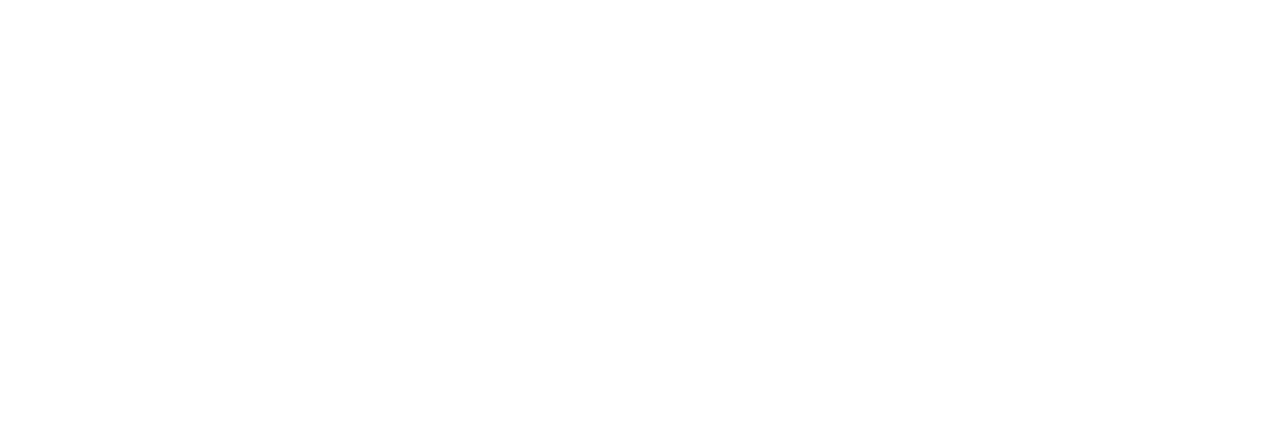
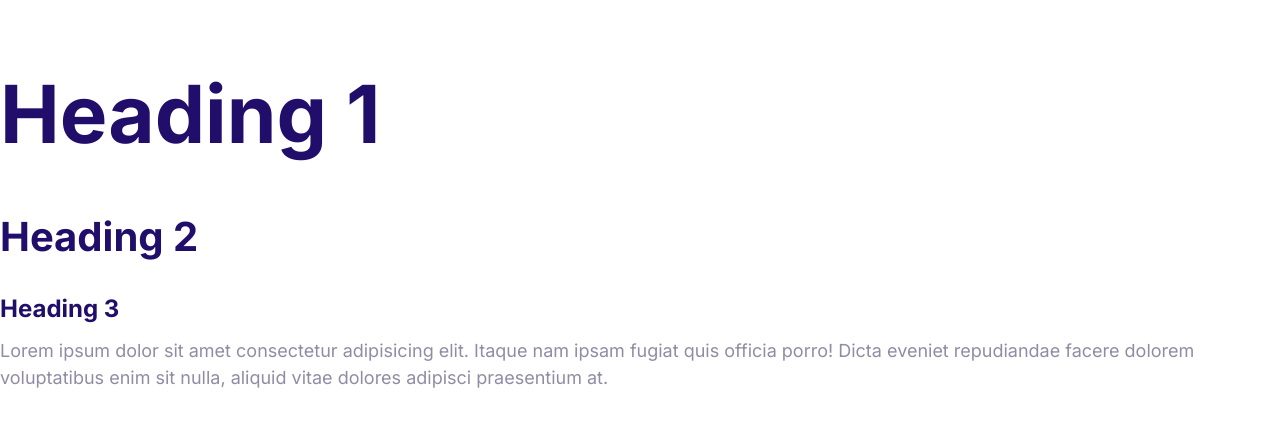
Before and after one commit to elainegrace/mosh-htmlcss, a plain HTML site: page index.html in a window 1280 px wide. Drawn offline with Linux system fonts and the light colour scheme.

Commit message:
Defined the styles for the fonts.

```diff
--- a/css/styles.css
+++ b/css/styles.css
@@ -5,3 +5,55 @@
   --color-heading: #210e6b;
   --color-body: #918ca4;
 }
+
+html {
+  font-size: 62.5%;
+}
+
+body {
+  font-family: Inter, Arial, Helvetica, sans-serif;
+  color: var(--color-body);
+  font-size: 2.4rem;
+  line-height: 1.5;
+}
+
+h1,
+h2,
+h3 {
+  color: var(--color-heading);
+  margin-bottom: 1rem;
+}
+
+h1 {
+  font-size: 7rem;
+}
+
+h2 {
+  font-size: 4rem;
+}
+
+h3 {
+  font-size: 3rem;
+}
+
+p {
+  margin-top: 0;
+}
+
+@media screen and (min-width: 1024px) {
+  body {
+    font-size: 1.8rem;
+  }
+
+  h1 {
+    font-size: 8rem;
+  }
+
+  h2 {
+    font-size: 4rem;
+  }
+
+  h3 {
+    font-size: 2.4rem;
+  }
+}
--- a/index.html
+++ b/index.html
@@ -4,9 +4,24 @@
     <meta charset="UTF-8" />
     <meta http-equiv="X-UA-Compatible" content="IE=edge" />
     <meta name="viewport" content="width=device-width, initial-scale=1.0" />
+    <link rel="preconnect" href="https://fonts.gstatic.com" />
+    <link
+      href="https://fonts.googleapis.com/css2?family=Inter:wght@400;700&display=swap"
+      rel="stylesheet"
+    />
     <link rel="stylesheet" href="css/normalize.css" />
     <link rel="stylesheet" href="css/styles.css" />
     <title>Document</title>
   </head>
-  <body></body>
+  <body>
+    <h1>Heading 1</h1>
+    <h2>Heading 2</h2>
+    <h3>Heading 3</h3>
+    <p>
+      Lorem ipsum dolor sit amet consectetur adipisicing elit. Itaque nam ipsam
+      fugiat quis officia porro! Dicta eveniet repudiandae facere dolorem
+      voluptatibus enim sit nulla, aliquid vitae dolores adipisci praesentium
+      at.
+    </p>
+  </body>
 </html>
```
